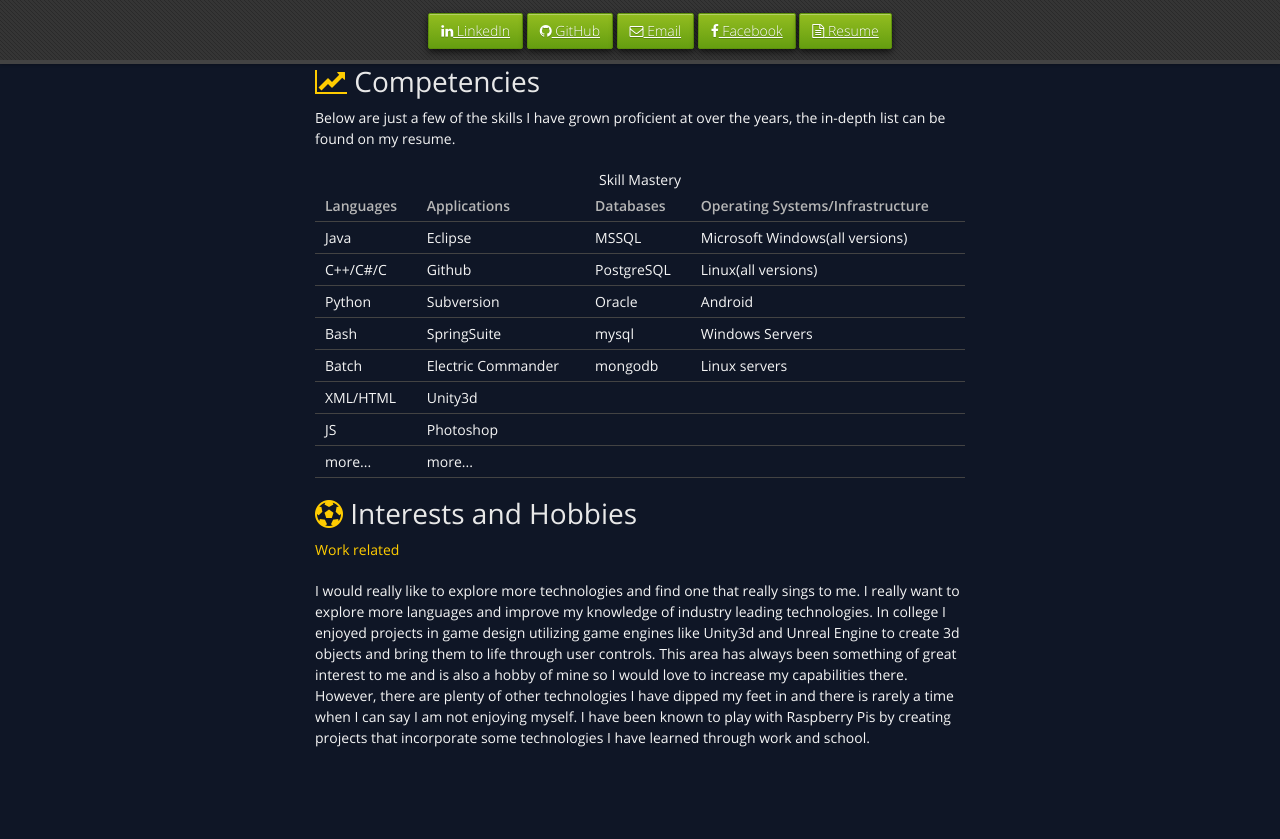
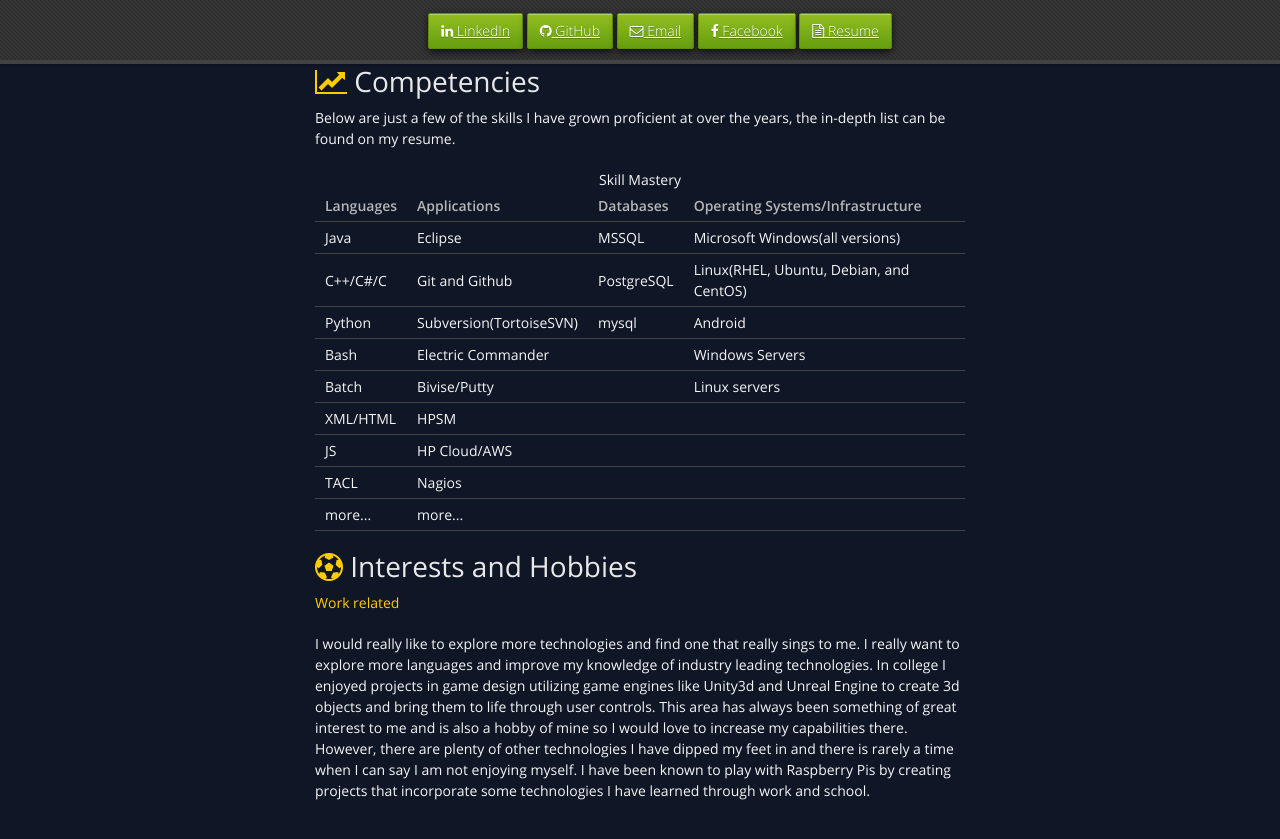
Before and after one commit to acouvion/acouvion.github.io, a Jekyll site: the page built from index.html, in a window 1280 px wide and 900 px high, scrolled down 1200 px. Shown: the top 839 px of the window. Built offline with Jekyll 4.4.1, drawn with Linux system fonts in a browser that asks for light colours.

Commit message:
moreImprovements

```diff
--- a/index.html
+++ b/index.html
@@ -118,37 +118,44 @@
 		</tr>
 		<tr>
 			<td>C++/C#/C</td>
-			<td>Github</td>
+			<td>Git and Github</td>
 			<td>PostgreSQL</td>
-			<td>Linux(all versions)</td>
+			<td>Linux(RHEL, Ubuntu, Debian, and CentOS)</td>
 		</tr>
 		<tr>
 			<td>Python</td>
-			<td>Subversion</td>
-			<td>Oracle</td>
+			<td>Subversion(TortoiseSVN)</td>
+			<td>mysql</td>
 			<td>Android</td>
 		</tr>
 		<tr>
 			<td>Bash</td>
-			<td>SpringSuite</td>
-			<td>mysql</td>
+			<!--<td>SpringSuite</td>-->
+			<td>Electric Commander</td>
+			<td></td>
 			<td>Windows Servers</td>
 		</tr>
 		<tr>
 			<td>Batch</td>
-			<td>Electric Commander</td>
-			<td>mongodb</td>
+			<td>Bivise/Putty</td>
+			<td></td>
 			<td>Linux servers</td>
 		</tr>
 		<tr>
 			<td>XML/HTML</td>
-			<td>Unity3d</td>
+			<td>HPSM</td>
 			<td></td>
 			<td></td>
 		</tr>
 		<tr>
 			<td>JS</td>
-			<td>Photoshop</td>
+			<td>HP Cloud/AWS</td>
+			<td></td>
+			<td></td>
+		</tr>
+		<tr>
+			<td>TACL</td>
+			<td>Nagios</td>
 			<td></td>
 			<td></td>
 		</tr>
```
Also changed, not shown: other parts of index.html (+4 -1 lines).
